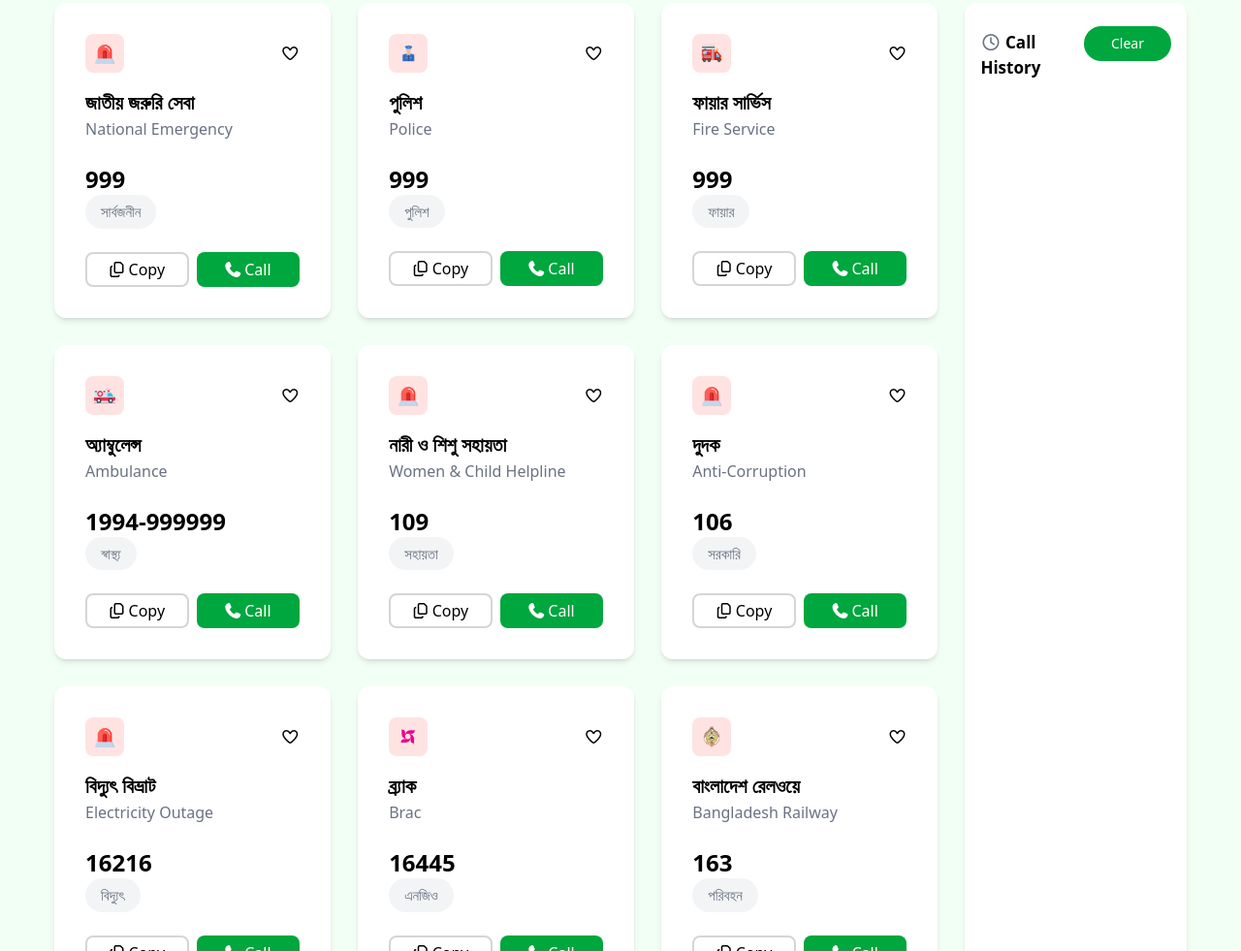
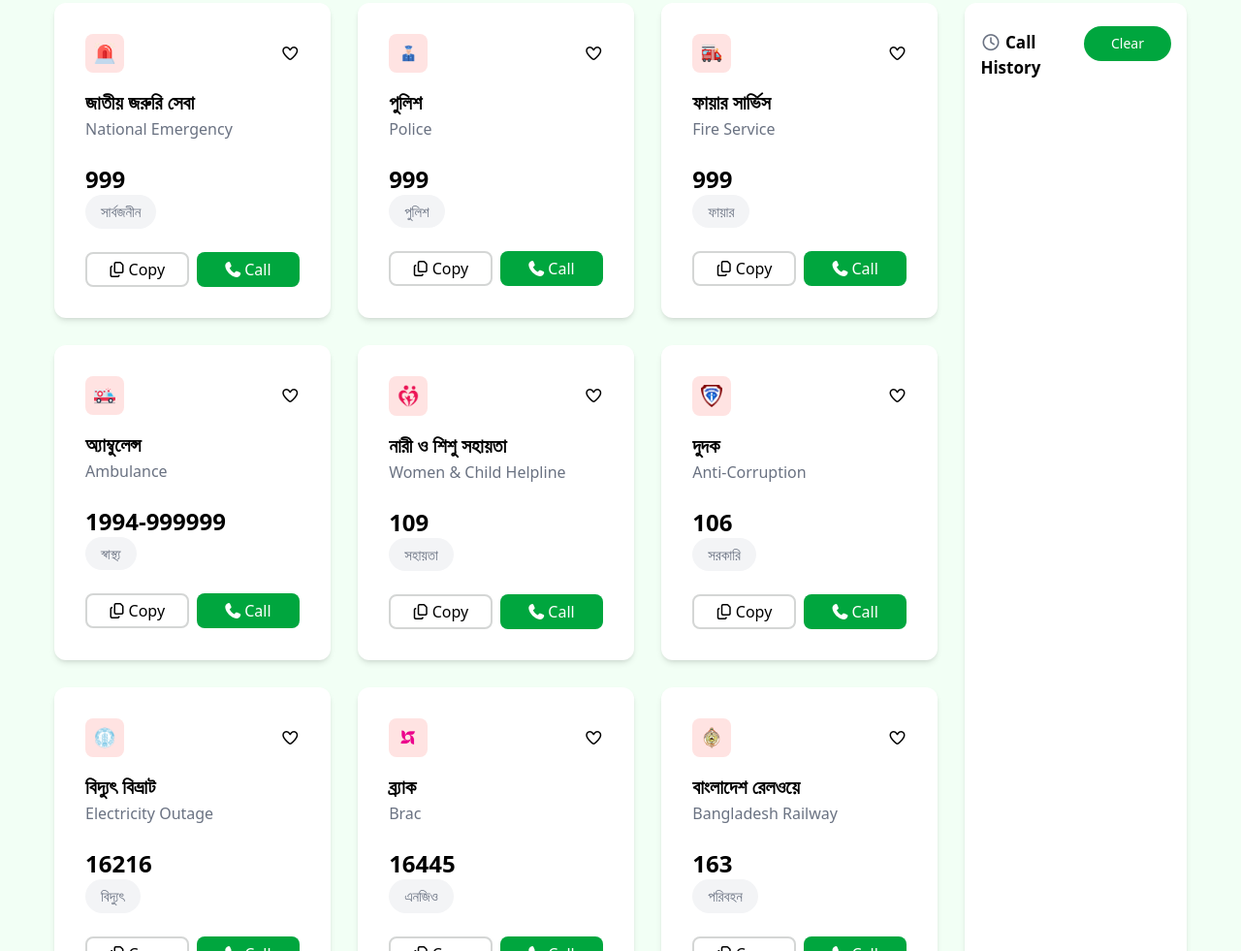
Before and after one commit to mdalihasan899/My-fifth-Assignment, a plain HTML site: page index.html in a window 1280 px wide. Shown: the part 373-1354 px from the top of the page at 97% size. Drawn offline with nearby package versions, Linux system fonts and the light colour scheme.

Commit message:
adding logo

```diff
--- a/index.html
+++ b/index.html
@@ -125,7 +125,7 @@
 
                 <div class="bg-white p-8 rounded-xl shadow-md">
                     <div class="flex justify-between items-center">
-                        <img class="bg-[#FFE3E2] p-[9px] rounded-lg" height="40" width="40" src="assets/emergency.png" alt="">
+                        <img class="bg-[#FFE3E2] p-[9px] rounded-lg" height="40" width="40" src="assets/download.png" alt="">
                         <i class="fa-regular fa-heart cursor-pointer heart-btn"></i>
                     </div>
                     <div class="pt-4">
@@ -144,7 +144,7 @@
 
                 <div class="bg-white p-8 rounded-xl shadow-md">
                     <div class="flex justify-between items-center">
-                        <img class="bg-[#FFE3E2] p-[9px] rounded-lg" height="40" width="40" src="assets/emergency.png" alt="">
+                        <img class="bg-[#FFE3E2] p-[9px] rounded-lg" height="40" width="40" src="assets/দুর্নীতি_দমন_কমিশনের_লোগো.svg.png" alt="">
                         <i class="fa-regular fa-heart cursor-pointer heart-btn"></i>
                     </div>
                     <div class="pt-4">
@@ -163,7 +163,7 @@
 
                 <div class="bg-white p-8 rounded-xl shadow-md">
                     <div class="flex justify-between items-center">
-                        <img class="bg-[#FFE3E2] p-[9px] rounded-lg" height="40" width="40" src="assets/emergency.png" alt="">
+                        <img class="bg-[#FFE3E2] p-[9px] rounded-lg" height="40" width="40" src="assets/bangladesh-bidyut.png" alt="">
                         <i class="fa-regular fa-heart cursor-pointer heart-btn"></i>
                     </div>
                     <div class="pt-4">
```
Also changed, not shown: assets/bangladesh-bidyut.png (added), assets/download.png (added), assets/দুর্নীতি_দমন_কমিশনের_লোগো.svg.png (added).
